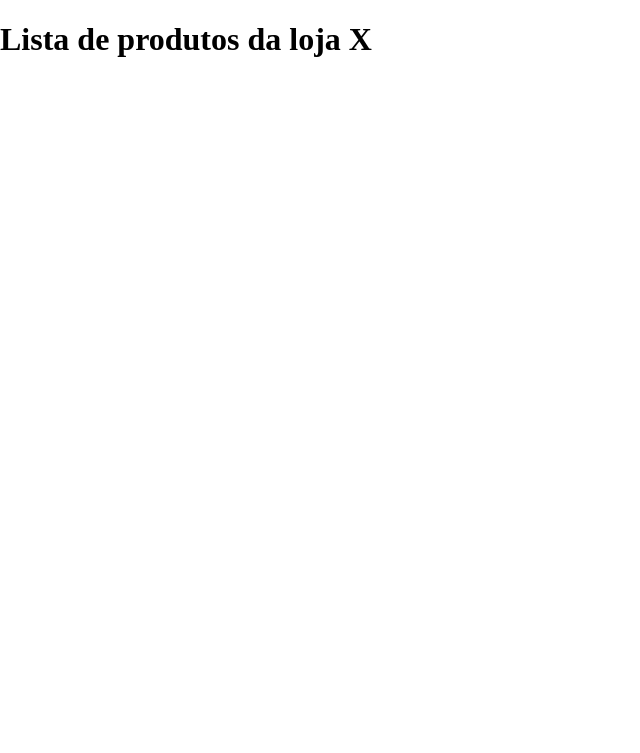
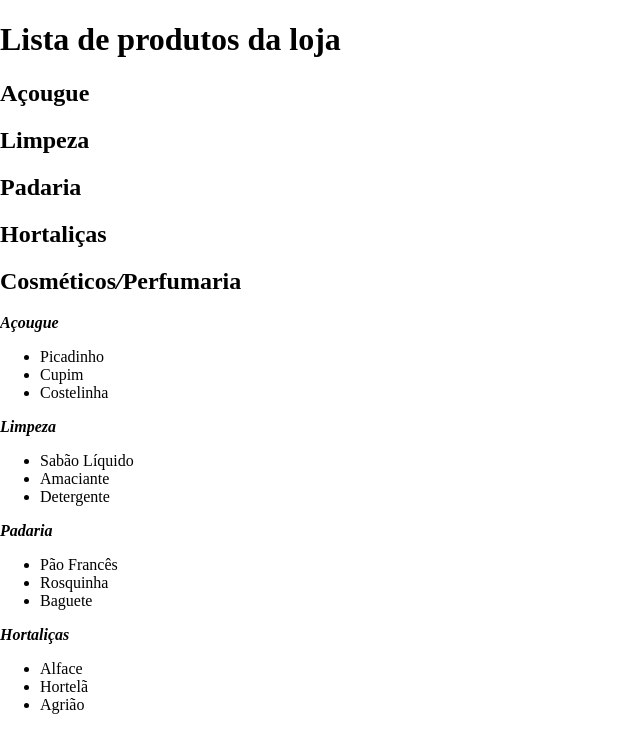
Before and after one commit to thomasflx/compras-lojas-learn, a PHP site: page /compras-lojas-learn/lista-produtos-loja.php in a window 1280 px wide. Shown: the top 753 px of the page, without its empty margins (0-640 px from the left). Run offline with PHP 8.4, Linux system fonts and the light colour scheme.

Commit message:
comecei a desenvolver a pagina de produtos

```diff
--- a/lista-produtos-loja.php
+++ b/lista-produtos-loja.php
@@ -14,7 +14,41 @@
 
 <body>
 
-	<h1>Lista de produtos da loja X</h1>
+	<h1>Lista de produtos da loja</h1>
+	<h2> Açougue</h2>
+	<h2>Limpeza</h2>
+	<h2>Padaria</h2>
+	<h2>Hortaliças</h2>
+	<h2>Cosméticos<em>/</em>Perfumaria</h2>
+
+	<strong><em>Açougue</em></strong>
+	<ul>
+	<li>Picadinho</li>
+	<li>Cupim</li>
+	<li> Costelinha</li>
+	</ul>
+
+	<strong><em>Limpeza</em></strong>
+	<ul>
+	<li>Sabão Líquido</li>
+	<li>Amaciante</li>
+	<li>Detergente</li>
+	</ul>
+
+	<strong><em>Padaria</em></strong>
+	<ul>
+	<li>Pão Francês</li>
+	<li>Rosquinha</li>
+	<li>Baguete</li>
+	</ul>
+
+	<strong><em>Hortaliças</em></strong>
+	<ul>
+	<li>Alface</li>
+	<li>Hortelã</li>
+	<li>Agrião</li>
+	</ul>
+
 
 </body>
 </html>
```
